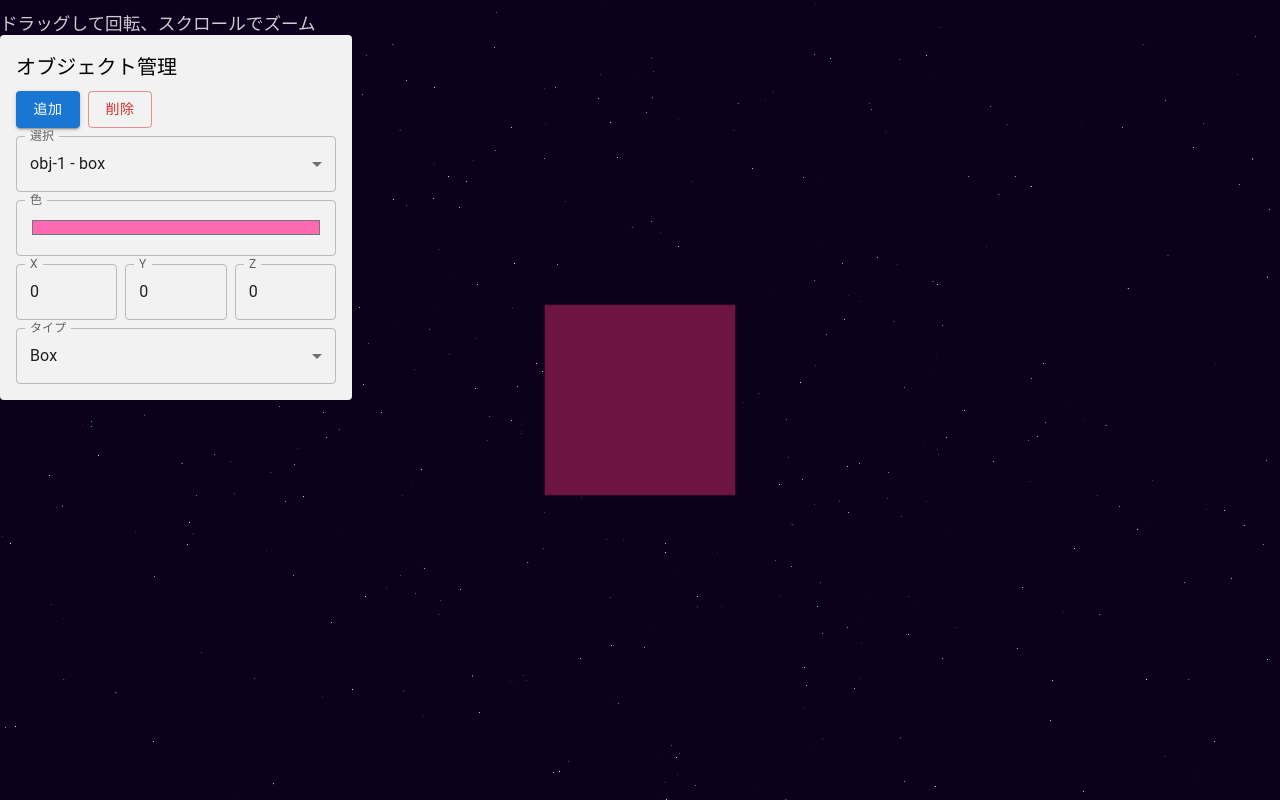
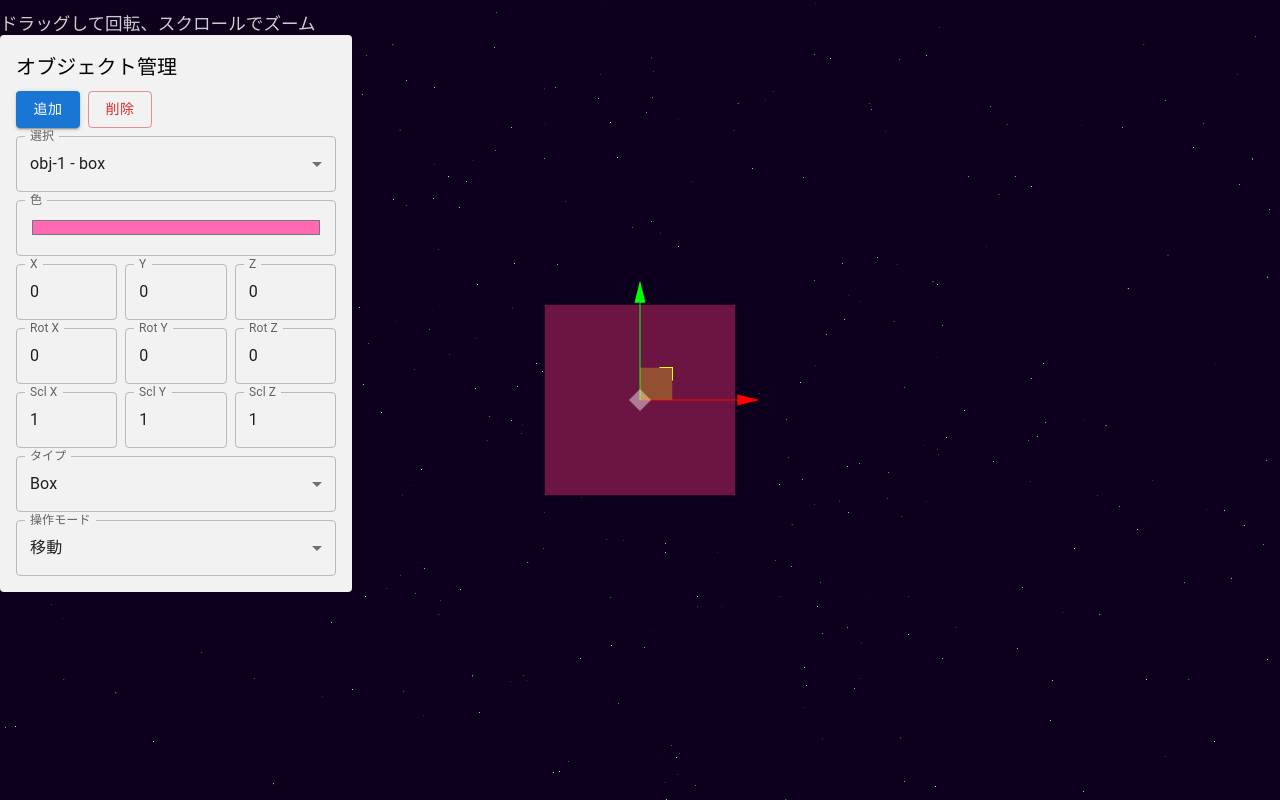
Before and after one commit to Densyakun/space-organizer, a React (Vite) app: page / in a window 1280 px wide. Built offline with nearby package versions, Linux system fonts and the light colour scheme.

Commit message:
ギズモでオブジェクトを操作できるようにする

```diff
--- a/package.json
+++ b/package.json
@@ -15,7 +15,6 @@
     "@mui/material": "^7.3.9",
     "@react-three/drei": "^10.7.7",
     "@react-three/fiber": "^9.5.0",
-    "@types/three": "^0.183.1",
     "react": "^19.2.4",
     "react-dom": "^19.2.4",
     "three": "^0.183.2"
@@ -25,6 +24,7 @@
     "@types/node": "^24.12.0",
     "@types/react": "^19.2.14",
     "@types/react-dom": "^19.2.3",
+    "@types/three": "^0.183.1",
     "@vitejs/plugin-react": "^6.0.1",
     "eslint": "^9.39.4",
     "eslint-plugin-react-hooks": "^7.0.1",
--- a/src/App.tsx
+++ b/src/App.tsx
@@ -1,22 +1,68 @@
+import React, { useRef } from 'react'
+import * as THREE from 'three'
 import { Canvas } from '@react-three/fiber'
-import { OrbitControls, Stars, PerspectiveCamera } from '@react-three/drei'
+import { OrbitControls, Stars, PerspectiveCamera, TransformControls } from '@react-three/drei'
 import './App.css'
 import ObjectManager from './components/ObjectManager'
 import { ObjectsProvider, useObjects } from './contexts/ObjectsContext'
 
 function Scene() {
-  const { objects } = useObjects()
+  const { objects, selectedId, setObjects, transformMode } = useObjects()
 
   return (
     <>
       <ambientLight intensity={0.5} />
       <pointLight position={[10, 10, 10]} />
-      {objects.map((o) => (
-        <mesh key={o.id} position={[o.x, o.y, o.z]}>
-          {o.type === 'box' ? <boxGeometry args={[1, 1, 1]} /> : <sphereGeometry args={[0.6, 32, 32]} />}
-          <meshStandardMaterial color={o.color} />
-        </mesh>
-      ))}
+      {objects.map((o) => {
+        const pos = [o.position.x, o.position.y, o.position.z] as [number, number, number]
+        const rot = [o.rotation?.x ?? 0, o.rotation?.y ?? 0, o.rotation?.z ?? 0] as [number, number, number]
+        const scl = [o.scale?.x ?? 1, o.scale?.y ?? 1, o.scale?.z ?? 1] as [number, number, number]
+        const meshRef = useRef<THREE.Mesh>(null)
+
+        return (
+          <React.Fragment key={o.id}>
+            {selectedId === o.id ? (
+              <TransformControls
+                mode={transformMode}
+                key={o.id + '-tc'}
+                onChange={() => {
+                  const m = meshRef.current
+                  if (!m) return
+                  setObjects((list) => {
+                    let changed = false
+                    const next = list.map((it) => {
+                      if (it.id !== o.id) return it
+                      const eps = 1e-6
+                      const samePos = Math.abs(it.position.x - m.position.x) < eps && Math.abs(it.position.y - m.position.y) < eps && Math.abs(it.position.z - m.position.z) < eps
+                      const sameRot = Math.abs((it.rotation?.x ?? 0) - m.rotation.x) < eps && Math.abs((it.rotation?.y ?? 0) - m.rotation.y) < eps && Math.abs((it.rotation?.z ?? 0) - m.rotation.z) < eps
+                      const sameScl = Math.abs((it.scale?.x ?? 1) - m.scale.x) < eps && Math.abs((it.scale?.y ?? 1) - m.scale.y) < eps && Math.abs((it.scale?.z ?? 1) - m.scale.z) < eps
+                      if (samePos && sameRot && sameScl) return it
+                      changed = true
+                      return {
+                        ...it,
+                        position: { x: m.position.x, y: m.position.y, z: m.position.z },
+                        rotation: { x: m.rotation.x, y: m.rotation.y, z: m.rotation.z },
+                        scale: { x: m.scale.x, y: m.scale.y, z: m.scale.z },
+                      }
+                    })
+                    return changed ? next : list
+                  })
+                }}
+              >
+                <mesh ref={meshRef} name={o.id} position={pos} rotation={rot} scale={scl}>
+                  {o.type === 'box' ? <boxGeometry args={[1, 1, 1]} /> : <sphereGeometry args={[0.6, 32, 32]} />}
+                  <meshStandardMaterial color={o.color} />
+                </mesh>
+              </TransformControls>
+            ) : (
+              <mesh name={o.id} position={pos} rotation={rot} scale={scl}>
+                {o.type === 'box' ? <boxGeometry args={[1, 1, 1]} /> : <sphereGeometry args={[0.6, 32, 32]} />}
+                <meshStandardMaterial color={o.color} />
+              </mesh>
+            )}
+          </React.Fragment>
+        )
+      })}
       <Stars radius={100} depth={50} count={5000} factor={4} saturation={0} fade speed={1} />
       <OrbitControls />
     </>
--- a/src/components/ObjectManager.tsx
+++ b/src/components/ObjectManager.tsx
@@ -1,33 +1,41 @@
-import { useState } from 'react'
+import { useEffect } from 'react'
 import { Box, Button, TextField, Typography, Stack, MenuItem, Select, InputLabel, FormControl } from '@mui/material'
 import { useObjects, type Obj } from '../contexts/ObjectsContext'
 
 export default function ObjectManager() {
-  const { objects, setObjects } = useObjects()
-  const [selection, setSelection] = useState<string | null>(objects[0]?.id ?? null)
+  const { objects, setObjects, selectedId, setSelectedId, transformMode, setTransformMode } = useObjects()
 
   function addObject() {
     const id = `obj-${Date.now()}`
-    const o: Obj = { id, type: 'box', color: '#ffffff', x: 0, y: 0, z: 0 }
+    const o: Obj = {
+      id,
+      type: 'box',
+      color: '#ffffff',
+      position: { x: 0, y: 0, z: 0 },
+      rotation: { x: 0, y: 0, z: 0 },
+      scale: { x: 1, y: 1, z: 1 },
+    }
     setObjects((s) => [...s, o])
-    setSelection(id)
+    setSelectedId(id)
   }
 
   function updateSelected(partial: Partial<Obj>) {
-    if (!selection) return
-    setObjects((list) => list.map((o) => (o.id === selection ? { ...o, ...partial } : o)))
+    if (!selectedId) return
+    setObjects((list) => list.map((o) => (o.id === selectedId ? { ...o, ...partial } : o)))
   }
 
   function removeSelected() {
-    if (!selection) return
-    setObjects((list) => list.filter((o) => o.id !== selection))
-    setSelection((prev) => {
-      const remaining = objects.filter((o) => o.id !== prev)
-      return remaining.length ? remaining[0].id : null
-    })
+    if (!selectedId) return
+    setObjects((list) => list.filter((o) => o.id !== selectedId))
+    const remaining = objects.filter((o) => o.id !== selectedId)
+    setSelectedId(remaining.length ? remaining[0].id : null)
   }
 
-  const selObj = objects.find((o) => o.id === selection) || null
+  const selObj = objects.find((o) => o.id === selectedId) || null
+
+  useEffect(() => {
+    if (!selectedId && objects.length) setSelectedId(objects[0].id)
+  }, [objects, selectedId, setSelectedId])
 
   return (
     <Box sx={{ bgcolor: 'rgba(255,255,255,0.95)', p: 2, borderRadius: 1, width: 320, color: 'black' }}>
@@ -42,9 +50,9 @@ export default function ObjectManager() {
           <InputLabel id="select-obj-label">選択</InputLabel>
           <Select
             labelId="select-obj-label"
-            value={selection ?? ''}
+            value={selectedId ?? ''}
             label="選択"
-            onChange={(e) => setSelection(e.target.value as string)}
+            onChange={(e) => setSelectedId((e.target.value as string) || null)}
           >
             {objects.map((o) => (
               <MenuItem key={o.id} value={o.id}>{o.id} - {o.type}</MenuItem>
@@ -56,9 +64,19 @@ export default function ObjectManager() {
           <>
             <TextField label="色" type="color" value={selObj.color} onChange={(e) => updateSelected({ color: e.target.value })} />
             <Stack direction="row" spacing={1}>
-              <TextField label="X" type="number" value={selObj.x} onChange={(e) => updateSelected({ x: Number(e.target.value) })} />
-              <TextField label="Y" type="number" value={selObj.y} onChange={(e) => updateSelected({ y: Number(e.target.value) })} />
-              <TextField label="Z" type="number" value={selObj.z} onChange={(e) => updateSelected({ z: Number(e.target.value) })} />
+              <TextField label="X" type="number" value={selObj.position.x} onChange={(e) => updateSelected({ position: { ...selObj.position, x: Number(e.target.value) } })} />
+              <TextField label="Y" type="number" value={selObj.position.y} onChange={(e) => updateSelected({ position: { ...selObj.position, y: Number(e.target.value) } })} />
+              <TextField label="Z" type="number" value={selObj.position.z} onChange={(e) => updateSelected({ position: { ...selObj.position, z: Number(e.target.value) } })} />
+            </Stack>
+            <Stack direction="row" spacing={1}>
+              <TextField label="Rot X" type="number" value={selObj.rotation.x} onChange={(e) => updateSelected({ rotation: { ...selObj.rotation, x: Number(e.target.value) } })} />
+              <TextField label="Rot Y" type="number" value={selObj.rotation.y} onChange={(e) => updateSelected({ rotation: { ...selObj.rotation, y: Number(e.target.value) } })} />
+              <TextField label="Rot Z" type="number" value={selObj.rotation.z} onChange={(e) => updateSelected({ rotation: { ...selObj.rotation, z: Number(e.target.value) } })} />
+            </Stack>
+            <Stack direction="row" spacing={1}>
+              <TextField label="Scl X" type="number" value={selObj.scale.x} onChange={(e) => updateSelected({ scale: { ...selObj.scale, x: Number(e.target.value) } })} />
+              <TextField label="Scl Y" type="number" value={selObj.scale.y} onChange={(e) => updateSelected({ scale: { ...selObj.scale, y: Number(e.target.value) } })} />
+              <TextField label="Scl Z" type="number" value={selObj.scale.z} onChange={(e) => updateSelected({ scale: { ...selObj.scale, z: Number(e.target.value) } })} />
             </Stack>
             <FormControl fullWidth>
               <InputLabel id="type-label">タイプ</InputLabel>
@@ -67,6 +85,15 @@ export default function ObjectManager() {
                 <MenuItem value="sphere">Sphere</MenuItem>
               </Select>
             </FormControl>
+
+            <FormControl fullWidth>
+              <InputLabel id="mode-label">操作モード</InputLabel>
+              <Select labelId="mode-label" value={transformMode} label="操作モード" onChange={(e) => setTransformMode(e.target.value as any)}>
+                <MenuItem value="translate">移動</MenuItem>
+                <MenuItem value="rotate">回転</MenuItem>
+                <MenuItem value="scale">拡縮</MenuItem>
+              </Select>
+            </FormControl>
           </>
         )}
       </Stack>
--- a/src/contexts/ObjectsContext.tsx
+++ b/src/contexts/ObjectsContext.tsx
@@ -4,24 +4,45 @@ export type Obj = {
   id: string
   type: 'box' | 'sphere'
   color: string
-  x: number
-  y: number
-  z: number
+  // transform
+  position: { x: number; y: number; z: number }
+  rotation: { x: number; y: number; z: number }
+  scale: { x: number; y: number; z: number }
 }
 
 type Ctx = {
   objects: Obj[]
   setObjects: React.Dispatch<React.SetStateAction<Obj[]>>
+  selectedId: string | null
+  setSelectedId: React.Dispatch<React.SetStateAction<string | null>>
+  transformMode: 'translate' | 'rotate' | 'scale'
+  setTransformMode: React.Dispatch<React.SetStateAction<'translate' | 'rotate' | 'scale'>>
 }
 
 const ObjectsContext = createContext<Ctx | null>(null)
 
 export function ObjectsProvider({ children }: { children: React.ReactNode }) {
   const [objects, setObjects] = useState<Obj[]>([
-    { id: 'obj-1', type: 'box', color: '#ff69b4', x: 0, y: 0, z: 0 },
+    {
+      id: 'obj-1',
+      type: 'box',
+      color: '#ff69b4',
+      position: { x: 0, y: 0, z: 0 },
+      rotation: { x: 0, y: 0, z: 0 },
+      scale: { x: 1, y: 1, z: 1 },
+    },
   ])
 
-  return <ObjectsContext.Provider value={{ objects, setObjects }}>{children}</ObjectsContext.Provider>
+  const [selectedId, setSelectedId] = useState<string | null>(null)
+  const [transformMode, setTransformMode] = useState<'translate' | 'rotate' | 'scale'>('translate')
+
+  return (
+    <ObjectsContext.Provider
+      value={{ objects, setObjects, selectedId, setSelectedId, transformMode, setTransformMode }}
+    >
+      {children}
+    </ObjectsContext.Provider>
+  )
 }
 
 export function useObjects() {
```
Also changed, not shown: 1 other file (tests, documents, lock files or other folders).
